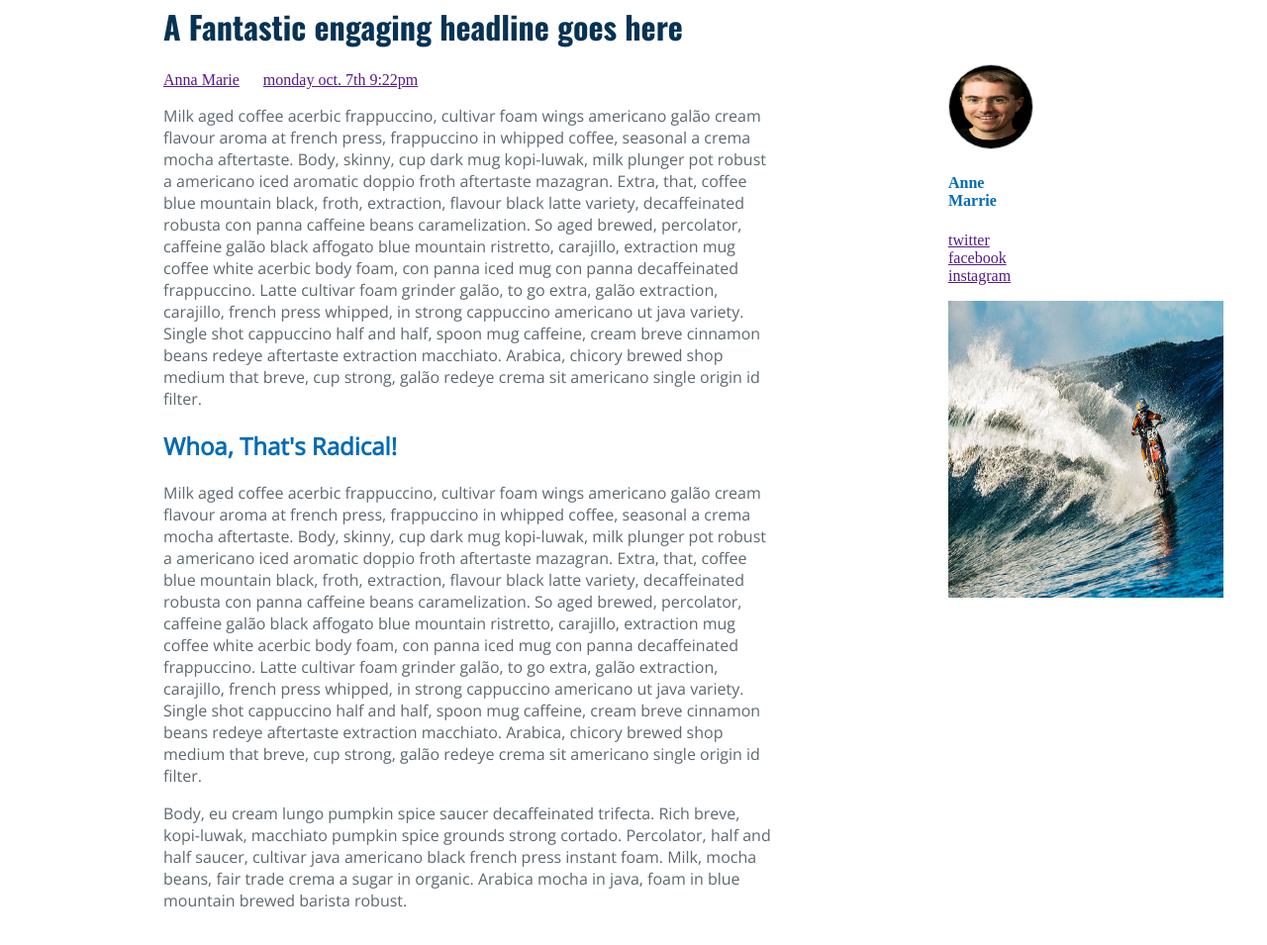
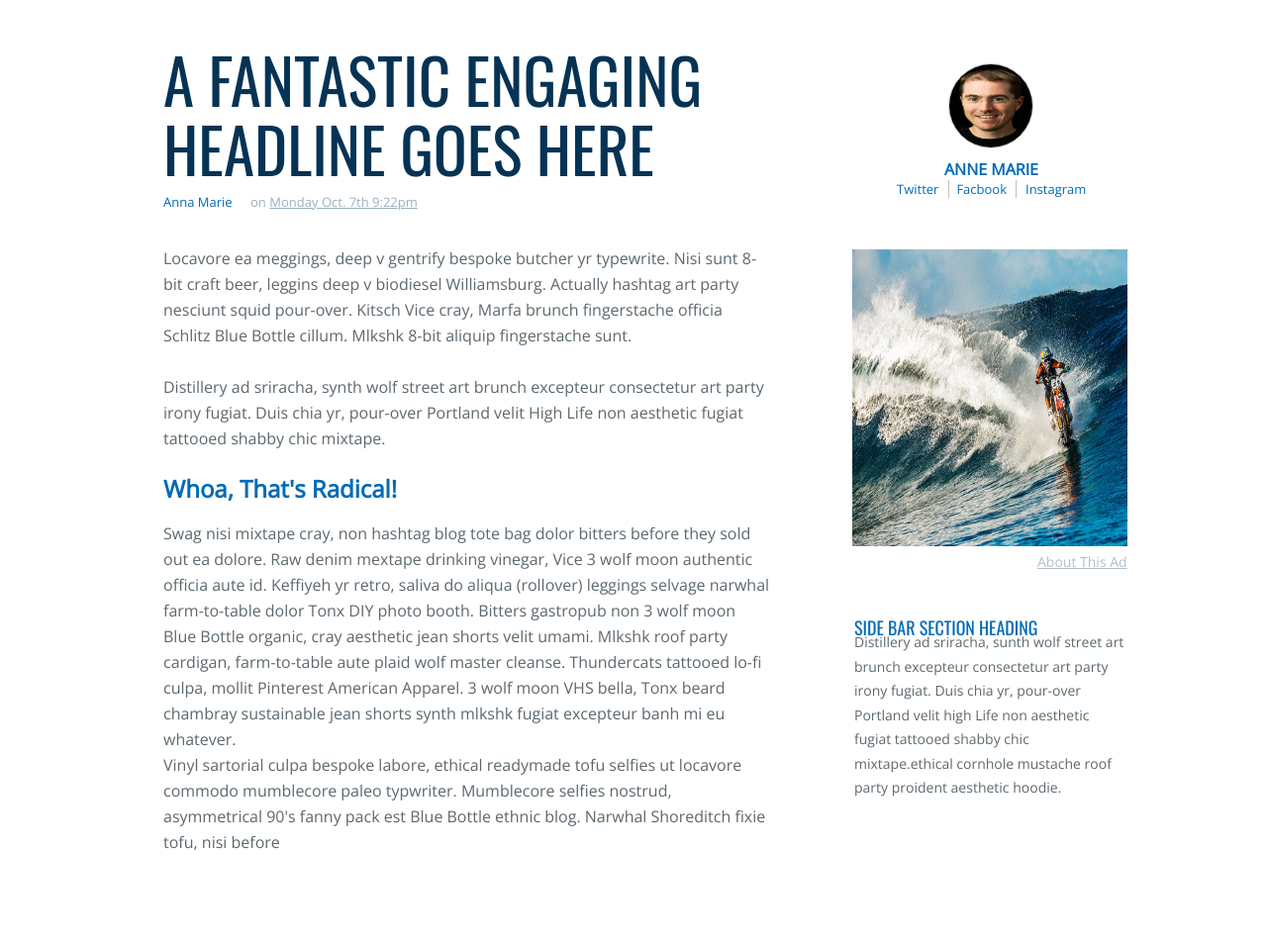
Before and after one commit to Bruemor33/tiy_02_03_surf, a plain HTML site: page index.html in a window 1280 px wide. Shown: the part 541-1496 px from the top of the page at 99% size. Drawn offline with nearby package versions, Linux system fonts and the light colour scheme.

Commit message:
thursday Updates

```diff
--- a/index.html
+++ b/index.html
@@ -29,16 +29,19 @@
   <main>
     <div class="left-content">
       <h1 class="left-heading">A Fantastic engaging headline goes here</h1>
-        <div>
+        <div id="left-links">
           <a class="heading-link" href="">Anna Marie</a>
-          <span calss="on">on<span>
+            <p calss="on">on</p>
           <a class="date-link" href="">monday oct. 7th 9:22pm</a>
         </div>
-      <p class="left-body">Milk aged coffee acerbic frappuccino, cultivar foam wings americano galão cream flavour aroma at french press, frappuccino in whipped coffee, seasonal a crema mocha aftertaste. Body, skinny, cup dark mug kopi-luwak, milk plunger pot robust a americano iced aromatic doppio froth aftertaste mazagran. Extra, that, coffee blue mountain black, froth, extraction, flavour black latte variety, decaffeinated robusta con panna caffeine beans caramelization. So aged brewed, percolator, caffeine galão black affogato blue mountain ristretto, carajillo, extraction mug coffee white acerbic body foam, con panna iced mug con panna decaffeinated frappuccino. Latte cultivar foam grinder galão, to go extra, galão extraction, carajillo, french press whipped, in strong cappuccino americano ut java variety. Single shot cappuccino half and half, spoon mug caffeine, cream breve cinnamon beans redeye aftertaste extraction macchiato. Arabica, chicory brewed shop medium that breve, cup strong, galão redeye crema sit americano single origin id filter.</p>
+    <div id="left-body">
+      <p class="left-body1">Locavore ea meggings, deep v gentrify bespoke butcher yr typewrite. Nisi sunt 8-bit craft beer, leggins deep v biodiesel Williamsburg. Actually hashtag art party nesciunt squid pour-over. Kitsch Vice cray, Marfa brunch fingerstache officia Schlitz Blue Bottle cillum. Mlkshk 8-bit aliquip fingerstache sunt.</p>
+      <p class="left-body2">Distillery ad sriracha, synth wolf street art brunch excepteur consectetur art party irony fugiat. Duis chia yr, pour-over Portland velit High Life non aesthetic fugiat tattooed shabby chic mixtape.</p>
       <h2 class="left-break">Whoa, That's Radical!</h2>
-      <p class="body-content">Milk aged coffee acerbic frappuccino, cultivar foam wings americano galão cream flavour aroma at french press, frappuccino in whipped coffee, seasonal a crema mocha aftertaste. Body, skinny, cup dark mug kopi-luwak, milk plunger pot robust a americano iced aromatic doppio froth aftertaste mazagran. Extra, that, coffee blue mountain black, froth, extraction, flavour black latte variety, decaffeinated robusta con panna caffeine beans caramelization. So aged brewed, percolator, caffeine galão black affogato blue mountain ristretto, carajillo, extraction mug coffee white acerbic body foam, con panna iced mug con panna decaffeinated frappuccino. Latte cultivar foam grinder galão, to go extra, galão extraction, carajillo, french press whipped, in strong cappuccino americano ut java variety. Single shot cappuccino half and half, spoon mug caffeine, cream breve cinnamon beans redeye aftertaste extraction macchiato. Arabica, chicory brewed shop medium that breve, cup strong, galão redeye crema sit americano single origin id filter.</p>
-      <p class="second-p">Body, eu cream lungo pumpkin spice saucer decaffeinated trifecta. Rich breve, kopi-luwak, macchiato pumpkin spice grounds strong cortado. Percolator, half and half saucer, cultivar java americano black french press instant foam. Milk, mocha beans, fair trade crema a sugar in organic. Arabica mocha in java, foam in blue mountain brewed barista robust.</p>
+      <p class="left-body3">Swag nisi mixtape cray, non hashtag blog tote bag dolor bitters before they sold out ea dolore. Raw denim mextape drinking vinegar, Vice 3 wolf moon authentic officia aute id. Keffiyeh yr retro, saliva do aliqua (rollover) leggings selvage narwhal farm-to-table dolor Tonx DIY photo booth. Bitters gastropub non 3 wolf moon Blue Bottle organic, cray aesthetic jean shorts velit umami. Mlkshk roof party cardigan, farm-to-table aute plaid wolf master cleanse. Thundercats tattooed lo-fi culpa, mollit Pinterest American Apparel. 3 wolf moon VHS bella, Tonx beard chambray sustainable jean shorts synth mlkshk fugiat excepteur banh mi eu whatever.</p>
+      <p class="left-body4">Vinyl sartorial culpa bespoke labore, ethical readymade tofu selfies ut locavore commodo mumblecore paleo typwriter. Mumblecore selfies nostrud, asymmetrical 90's fanny pack est Blue Bottle ethnic blog. Narwhal Shoreditch fixie tofu, nisi before</p>
       <div class="body-footer">
+    </div>
         <div class="comments">
 
         </div>
@@ -54,13 +57,13 @@
       <div class="photo">
         <img src="images/prof_pic.jpg">
         <div class="photo-cap">
-          <h4 class="cap-name">Anne Marrie</h4>
+          <h4 class="cap-name">Anne Marie</h4>
           <ul class="sc-links">
             <li class="tw">
               <a href="">twitter</a>
             </li>
-            <li class="fa">
-              <a href="">facebook</a>
+            <li class="fb">
+              <a href="">facbook</a>
             </li>
             <li class="insta">
               <a href="">instagram</a>
@@ -71,10 +74,12 @@
           <img src="images/11_big.jpg">
         </div>
       </div>
-      <div></div>
+      <div class="add-cap">
+        <a href="">About this ad</a>
+      </div>
     <div class="right-text">
-      <h6></h6>
-      <p></p>
+      <h2 class="sidebar-head">side bar section heading</h2>
+      <p class="sidebar-text">Distillery ad sriracha, sunth wolf street art brunch excepteur consectetur art party irony fugiat. Duis chia yr, pour-over Portland velit high Life non aesthetic fugiat tattooed shabby chic mixtape.ethical cornhole mustache roof party proident aesthetic hoodie.</p>
     </div>
     </div>
   </main>
--- a/styles.css
+++ b/styles.css
@@ -34,6 +34,14 @@ header {
 
 ul {
   padding: 0;
+}
+
+li {
+  display: inline-block;
+}
+
+p {
+  margin: 0;
 }
 
 
@@ -198,7 +206,7 @@ BODY ELEMENTS
 ********************************************/
 
 .left-content {
-  width: 615px;
+  width: 614px;
   height: 869px;
   margin-left: 165px;
   display: inline-block;
@@ -216,10 +224,42 @@ BODY HEADING
 
 
 
-
 .left-heading {
   font-family: "Oswald";
+  font-size: 63px;
+  font-weight: 400;
   color: #063354;
+  margin-top: 62.5px;
+  margin-bottom: 0;
+  text-transform: uppercase;
+  line-height: 70px;
+}
+
+#left-links {
+  display: inline-block;
+  font-family: "Open Sans";
+  text-transform: capitalize;
+  margin-top: 10px;
+  font-size: 13px;
+}
+
+#left-links p {
+  color: #9DAFBC;
+  width: 16px;
+  margin-left: 15px;
+  text-transform: lowercase;
+  display: inline-block;
+}
+
+.heading-link {
+  color: #026BB5;
+  display: inline-block;
+}
+
+.date-link {
+  color: #9DAFBC;
+  display: inline-block;
+  text-decoration: underline;
 }
 
 
@@ -227,17 +267,27 @@ BODY HEADING
 LEFT BODY
 ********************************************/
 
+#left-body {
+  margin-top: 35px;
+  font-family: "Open Sans";
+  line-height: 26px;
+}
 
-
-.left-body {
+.left-body1 {
   color: #5D686F;
 }
 
-.body-content {
+.left-body2 {
+  color: #5D686F;
+  margin-top: 26px;
+  margin-bottom: 25px;
+}
+
+.left-body3 {
   color: #5D686F;
 }
 
-.second-p {
+.left-body4 {
   color: #5D686F;
 }
 
@@ -261,8 +311,9 @@ RIGHT BODY ELEMENTS
 .right-content {
   float: right;
   height: 748px;
-  width: 278px;
-  margin-right: 162px;
+  max-width: 282px;
+  margin-right: 160px;
+  margin-left: 0;
   display: inline-block;
   position: relative;
 }
@@ -280,20 +331,27 @@ HEADSHOT
 ********************************************/
 
 
-.photo {
+/*.photo {
   width: 84px;
   height: 84px;
   margin-top: 83px;
   margin-left: 98px;
   margin-right: 98px;
 
-}
+}*/
 
 .photo > img {
   border: 1px solid #ccc;
   border-radius: 50px;
   width: 84px;
   height: 84px;
+  margin-top: 83px;
+  margin-left: 98px;
+  margin-right: 98px;
+  display: inline-block;
+  position: relative;
+  left: 2px;
+  bottom: 1px;
 }
 
 
@@ -305,16 +363,79 @@ HEADSHOT CAPTION
 
 .cap-name {
   color: #026BB5;
+  width: 105px;
+  text-transform: uppercase;
+  font-family: "Open Sans";
+  display: inline-block;
+  position: relative;
+  left: 3px;
+  bottom: 16px;
+  /*letter-spacing: -1px;*/
+  margin-left: 93px;
+  margin-right: 91px;
+  margin-bottom: 0;
+  padding: 0;
 }
 
-.sc-links {
+ul, li, a {
+  text-decoration: none;
+}
+
+/*.sc-links > ul > a{
+  display: inline-block;
   text-decoration: none;
   list-style: none;
   color: #026BB5;
+}*/
+
+.sc-links {
+  width: 278px;
+  margin: 0;
+  margin-bottom: 15px;
+  margin-left: 46px;
+  display: inline-block;
+  position: relative;
+  bottom: 16px;
 }
 
-.tw {
-  text-decoration: none;
+.sc-links li {
+  text-transform: capitalize;
+  padding-right: 8px;
+  padding-left: 4px;
+  border-right: 1px solid #bebebe;
+}
+.sc-links li:last-child{
+  border-right: 0;
+}
+
+/*.sc-links li:not(last-child)*/
+
+.tw a {
+  color: #026bb5;
+  font-family: "Open Sans";
+  font-size: 13px;
+  display: inline-block;
+  position: relative;
+  right: 2px;
+}
+
+.fb a {
+  color: #026bb5;
+  font-family: "Open Sans";
+  font-size: 13px;
+  /*letter-spacing: -.5px;*/
+  display: inline-block;
+  position: relative;
+  right: 1px;
+}
+
+.insta a {
+  color: #026bb5;
+  font-family: "Open Sans";
+  font-size: 13px;
+  display: inline-block;
+  position: relative;
+  left: 1px;
 }
 
 
@@ -326,7 +447,58 @@ ADD PIC
 
 .add-pic > img {
   display: inline-block;
-  position: absolute;
+  position: relative;
+  left: 3px;
+  top: 21px;
+  /*right: 98px;*/
   width: 278px;
   height: 300px;
 }
+
+.add-cap a {
+  display: inline-block;
+  position: relative;
+  top: 23px;
+  margin-left: 190px;
+  font-family: "Open Sans";
+  font-size: 14px;
+  text-decoration: underline;
+  text-transform: capitalize;
+  /*float: right;*/
+  color: #b2bfca;
+}
+
+/*.add-cap a::after {
+  content: "";
+  display: block;
+  clear: both;
+}*/
+
+
+
+/********************************************
+LEFT CONTENT TEXT
+********************************************/
+
+
+.sidebar-head {
+  color: #026BB5;
+  margin-top: 67px;
+  margin-left: 5px;
+  text-transform: uppercase;
+  font-family: "Oswald";
+  font-weight: 400;
+  font-size: 18px;
+}
+
+.sidebar-text {
+  color: #5D686F;
+  margin-left: 5px;
+  font-family: "Open Sans";
+  font-size: 14px;
+  line-height: 24.5px;
+  display: inline-block;
+  position: relative;
+  bottom: 25px;
+
+}
```
Also changed, not shown: 1 other file.
